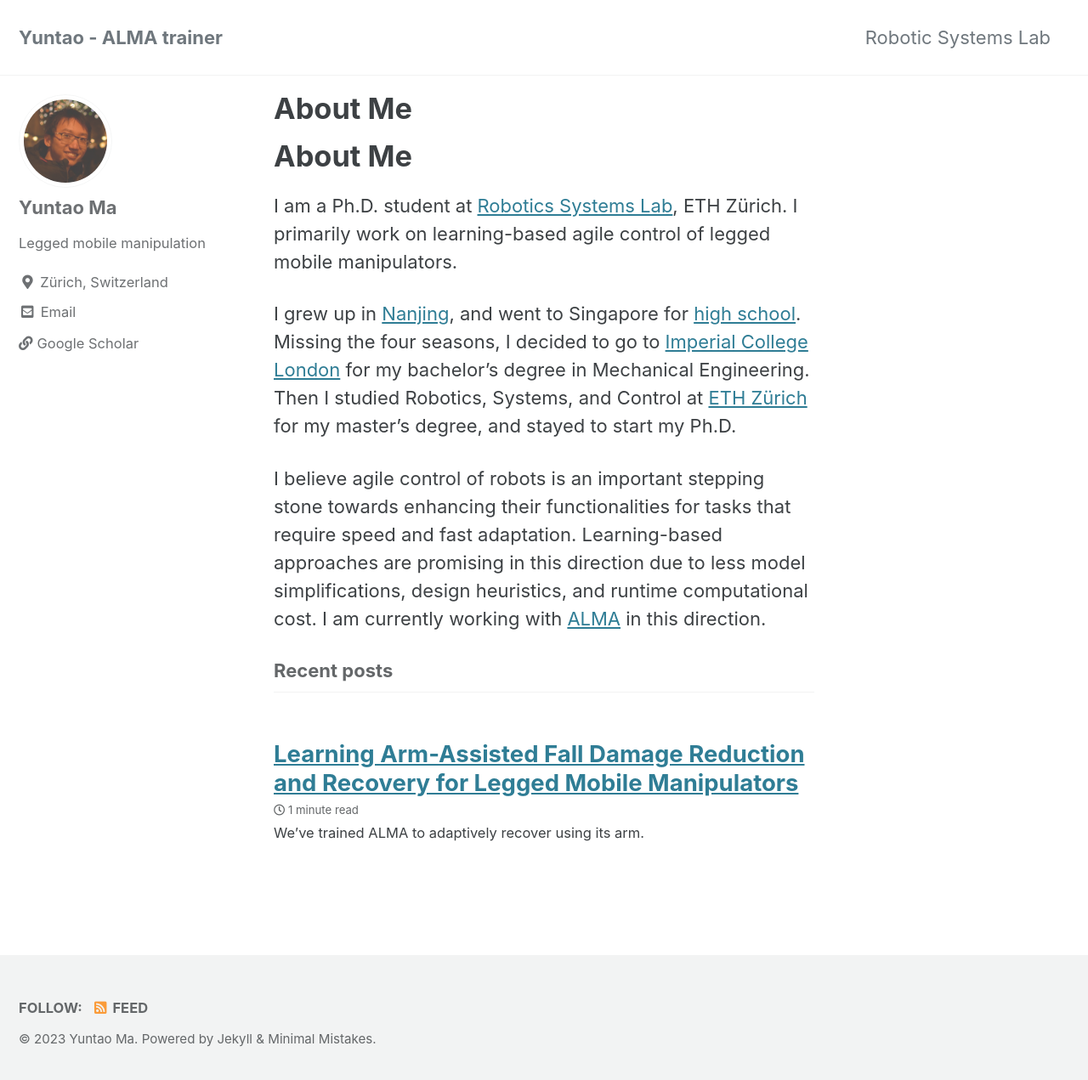
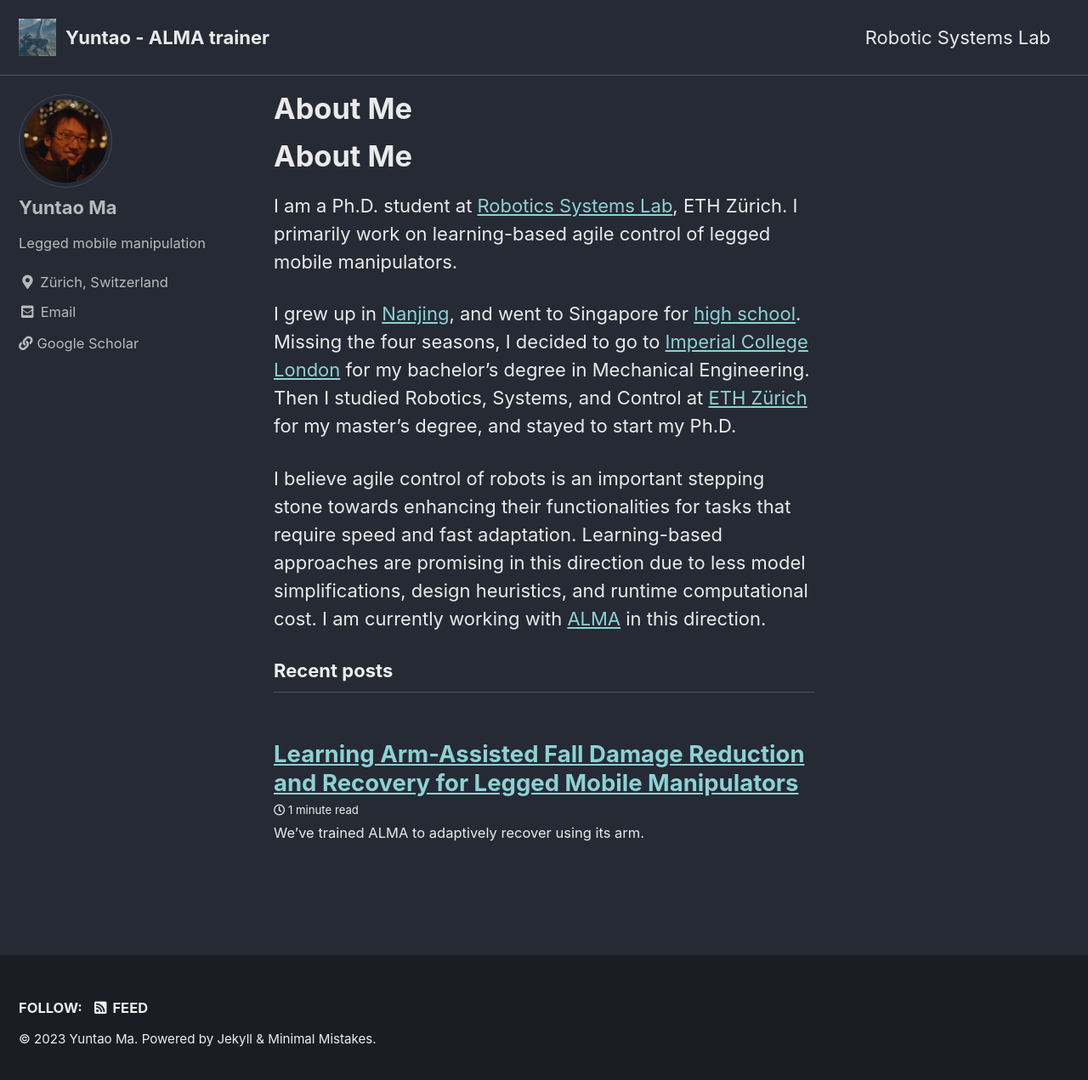
Before and after one commit to articuno144/articuno144.github.io, a Jekyll site: the page built from index.md, in a window 1280 px wide and 1279 px high. Shown: the top 1271 px of the window at 85% size. Built offline with Jekyll 4.4.1, drawn with Linux system fonts in a browser that asks for light colours; cached includes are drawn as plain includes; our own code applies the rules of GitHub Pages for plain Markdown files.

Commit message:
appearance

```diff
--- a/_config.yml
+++ b/_config.yml
@@ -12,7 +12,7 @@
 
 # theme                  : "minimal-mistakes-jekyll"
 # remote_theme           : "mmistakes/minimal-mistakes"
-minimal_mistakes_skin    : "default" # "air", "aqua", "contrast", "dark", "dirt", "neon", "mint", "plum", "sunrise"
+minimal_mistakes_skin    : "dark" # "air", "aqua", "contrast", "dark", "dirt", "neon", "mint", "plum", "sunrise"
 
 # Site Settings
 locale                   : "en-US"
@@ -25,7 +25,7 @@ url                      : # the base hostname & protocol for your site e.g. "ht
 baseurl                  : # the subpath of your site, e.g. "/blog"
 repository               : # GitHub username/repo-name e.g. "mmistakes/minimal-mistakes"
 teaser                   : "/assets/images/teaser.png"
-logo                     : # path of logo image to display in the masthead, e.g. "/assets/images/88x88.png"
+logo                     : "/assets/images/logo.jpg"
 masthead_title           : # overrides the website title displayed in the masthead, use " " for no title
 # breadcrumbs            : false # true, false (default)
 words_per_minute         : 200
@@ -105,7 +105,7 @@ analytics:
 # Site Author
 author:
   name             : "Yuntao Ma"
-  avatar           : "/assets/images/yuntao_profile.jpg"
+  avatar           : "/assets/images/yuntao_profile_winter.jpg"
   bio              : "Legged mobile manipulation"
   location         : "Zürich, Switzerland"
   email            :
```
Also changed, not shown: assets/images/logo.jpg (added), assets/images/yuntao_profile_winter.jpg (renamed from assets/images/yuntao_profile.jpg).
